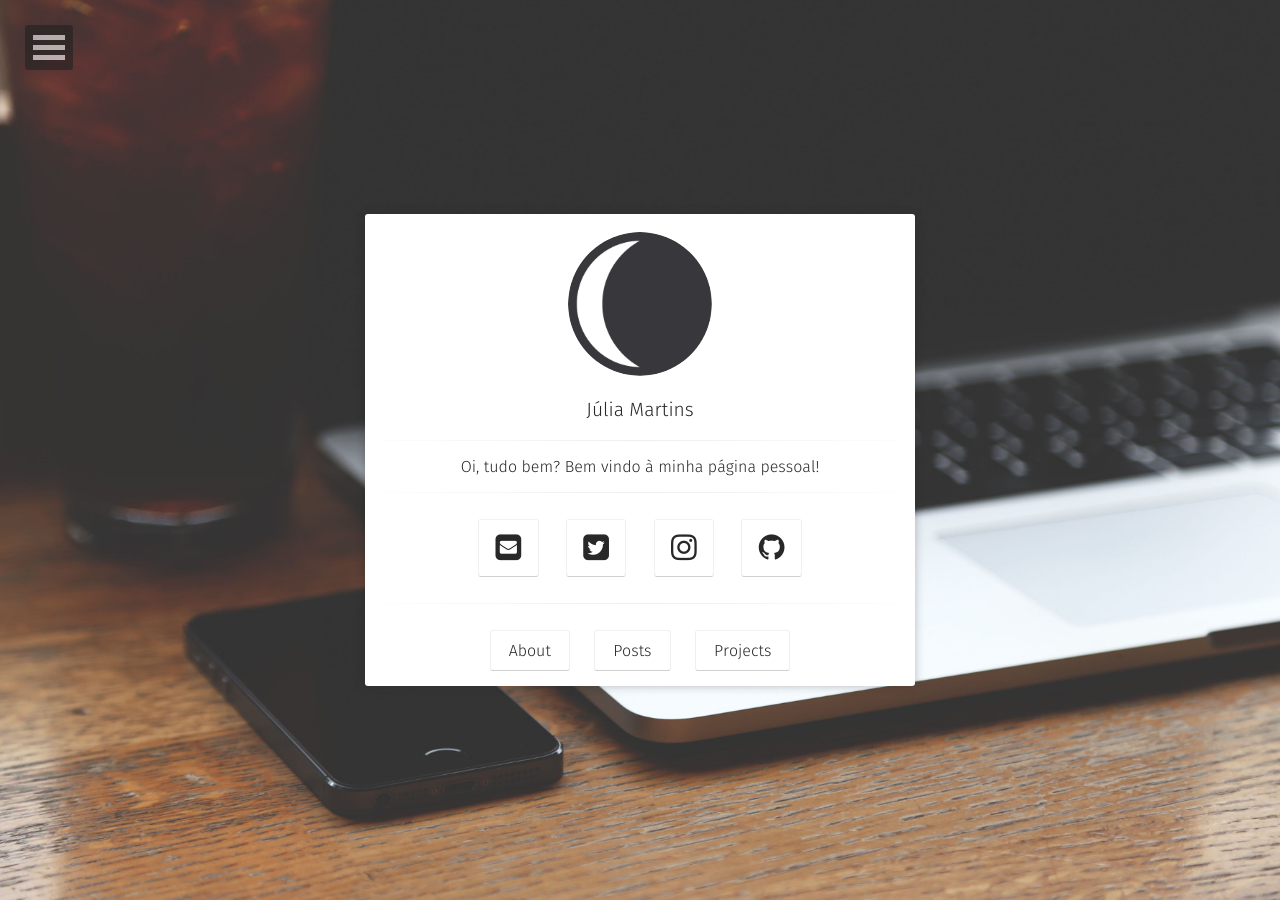
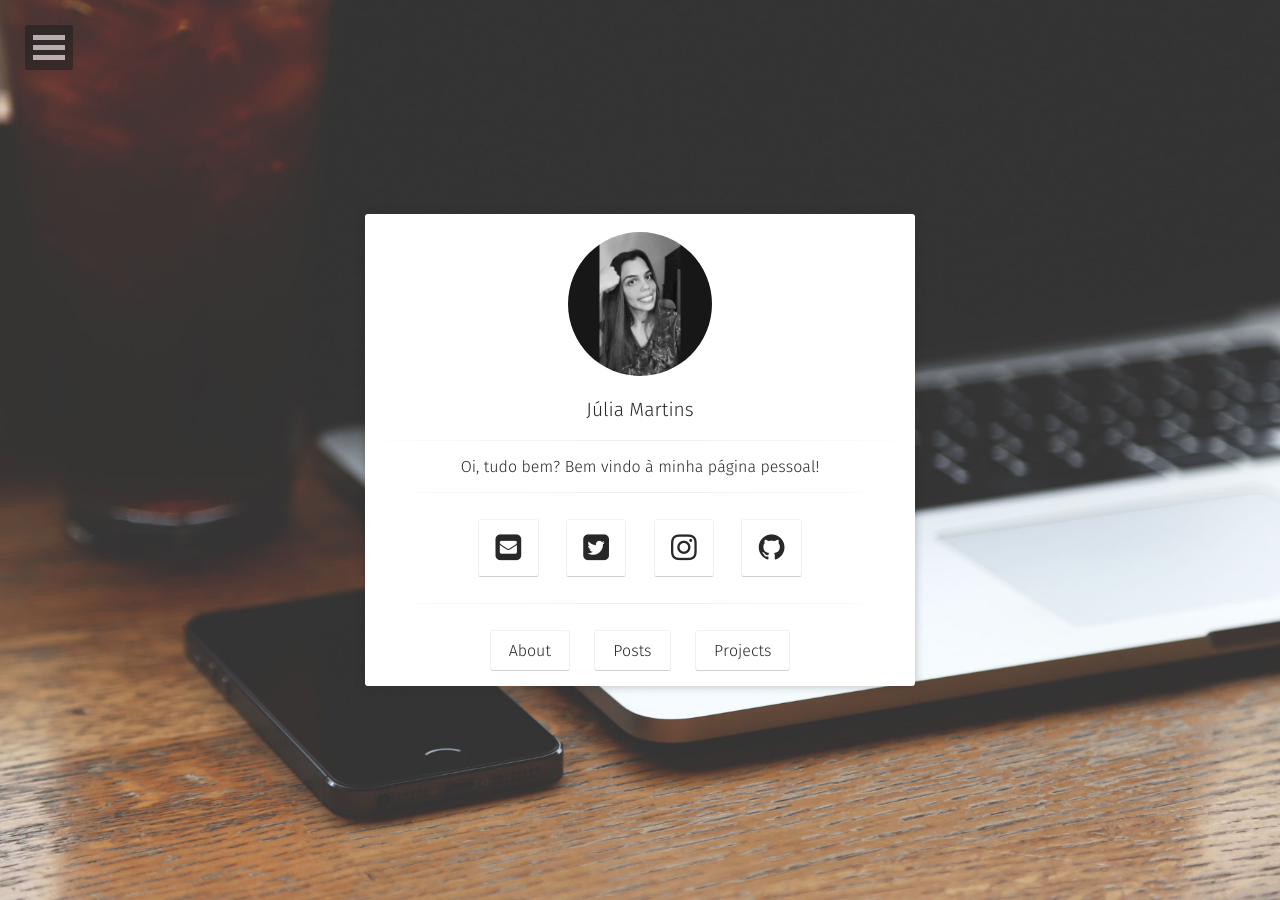
Before and after one commit to julialmartins/julialmartins.github.io, a Jekyll site: the page built from index.html, in a window 1280 px wide. Built offline with Jekyll 4.4.1, drawn with Linux system fonts in a browser that asks for light colours; some web fonts are replaced.

Commit message:
alteracoes

```diff
--- a/_config.yml
+++ b/_config.yml
@@ -4,7 +4,7 @@
 description:        "Moon is a minimal, one column jekyll theme for your blog."
 reading_time:       true
 words_per_minute:   200
-logo:               'assets/img/logo.png'
+logo:               'foto.jpeg'
 background:         'assets/img/placeholder-big.jpg'
 tiled_bg:           false   # Set this true if you want to tile your background image, otherwise it will be covered
 locale:             en_US
```
Also changed, not shown: foto.jpeg (added).
